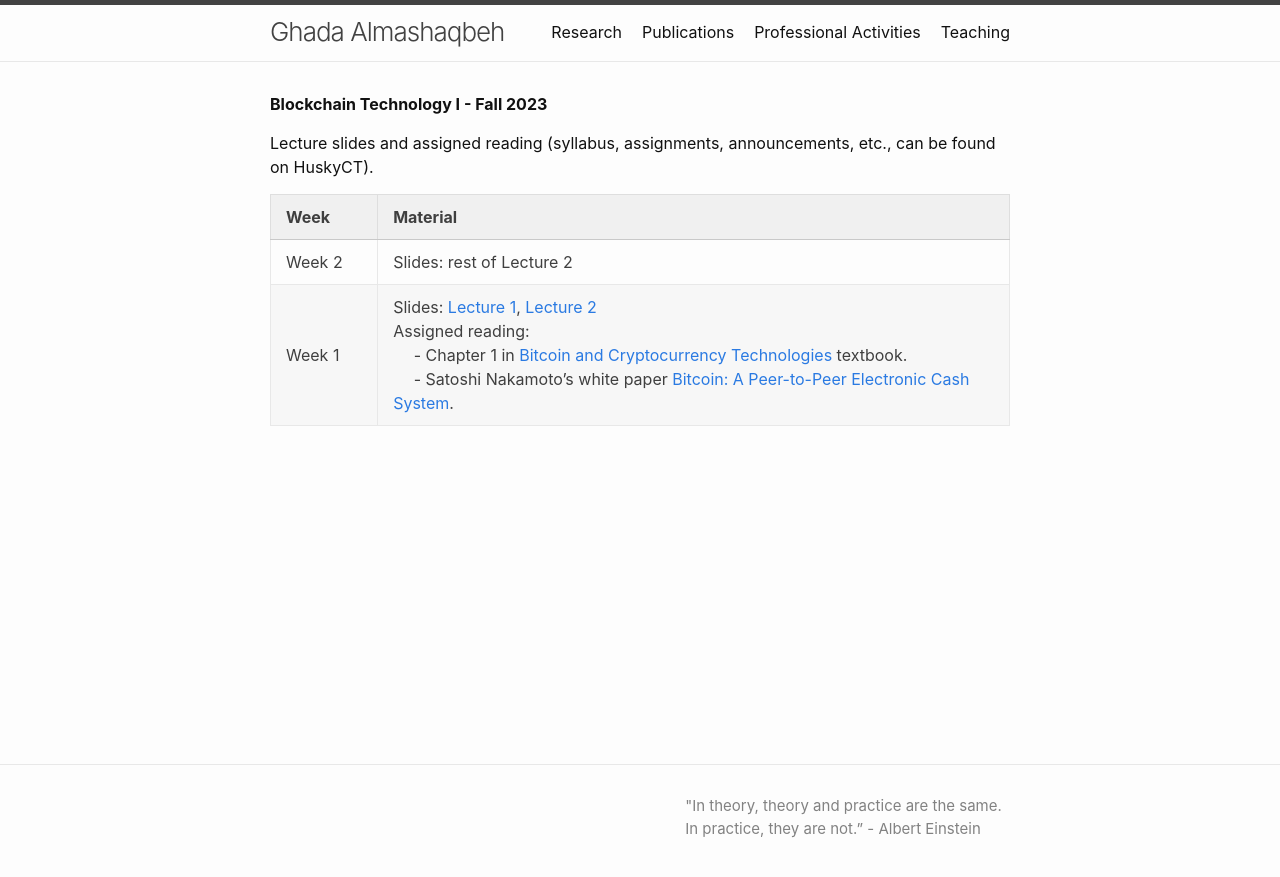
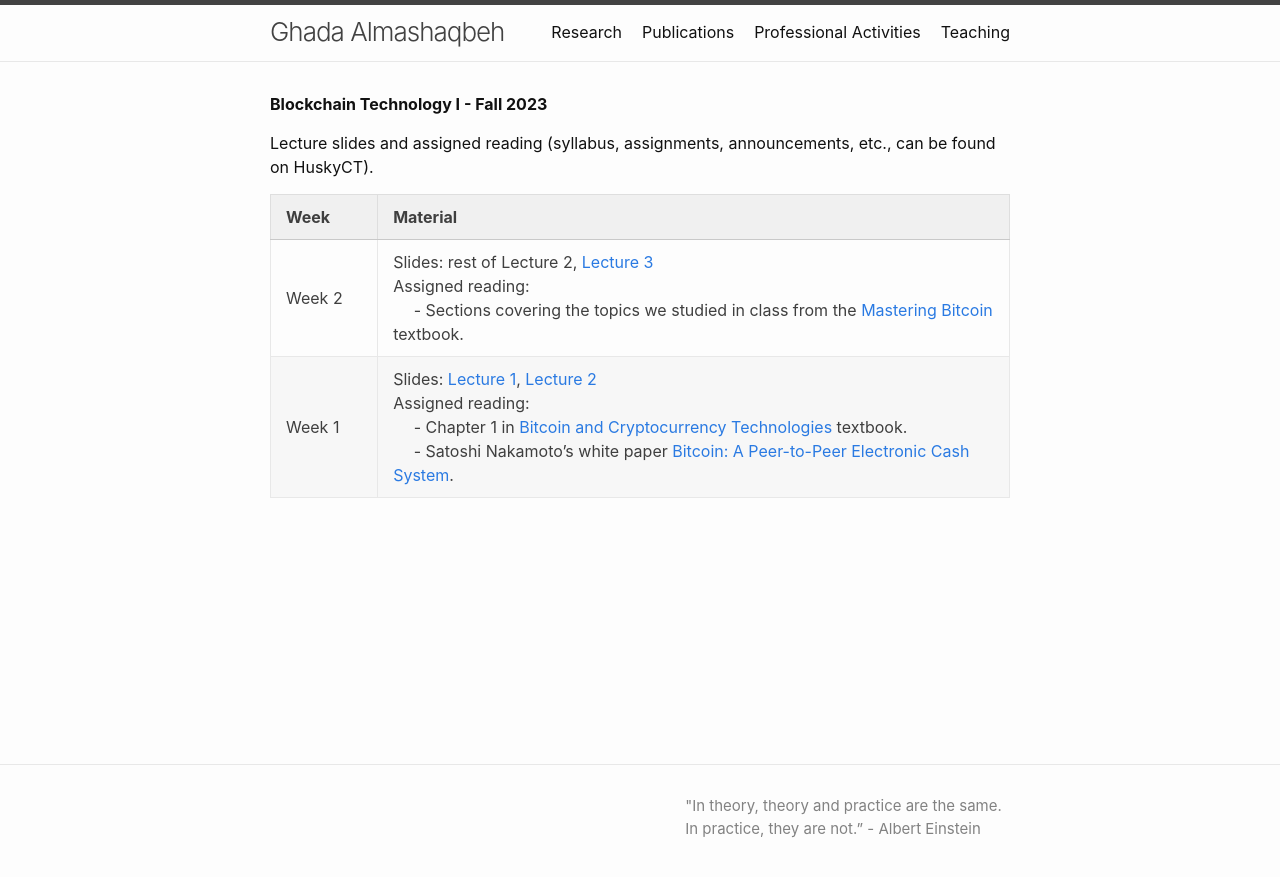
Before and after one commit to GhadaAlmashaqbeh/GhadaAlmashaqbeh.github.io, a Jekyll site: the page built from courses/blockchain-technology-f2023/index.md, in a window 1280 px wide. Shown: the top 877 px of the page. Built offline with Jekyll 4.4.1, drawn with Linux system fonts in a browser that asks for light colours.

Commit message:
add lectures

```diff
--- a/courses/blockchain-technology-f2023/index.md
+++ b/courses/blockchain-technology-f2023/index.md
@@ -8,5 +8,5 @@ Lecture slides and assigned reading (syllabus, assignments, announcements, etc.,
 
 | Week&emsp;&emsp;| Material           |
 |----------|--------------------|
-| Week 2 | Slides: rest of Lecture 2 |
+| Week 2 | Slides: rest of Lecture 2, [Lecture 3](./lecture3.pdf) <br/> Assigned reading: <br/> &emsp; - Sections covering the topics we studied in class from the [Mastering Bitcoin](https://github.com/bitcoinbook/bitcoinbook/blob/develop/book.asciidoc) textbook.  |
 | Week 1 | Slides: [Lecture 1](./lecture1.pdf), [Lecture 2](./lecture2.pdf) <br/> Assigned reading: <br/> &emsp; - Chapter 1 in [Bitcoin and Cryptocurrency Technologies](https://d28rh4a8wq0iu5.cloudfront.net/bitcointech/readings/princeton_bitcoin_book.pdf) textbook. <br/> &emsp; - Satoshi Nakamoto’s white paper [Bitcoin: A Peer-to-Peer Electronic Cash System](https://bitcoin.org/bitcoin.pdf). |
```
Also changed, not shown: 2 other files.
